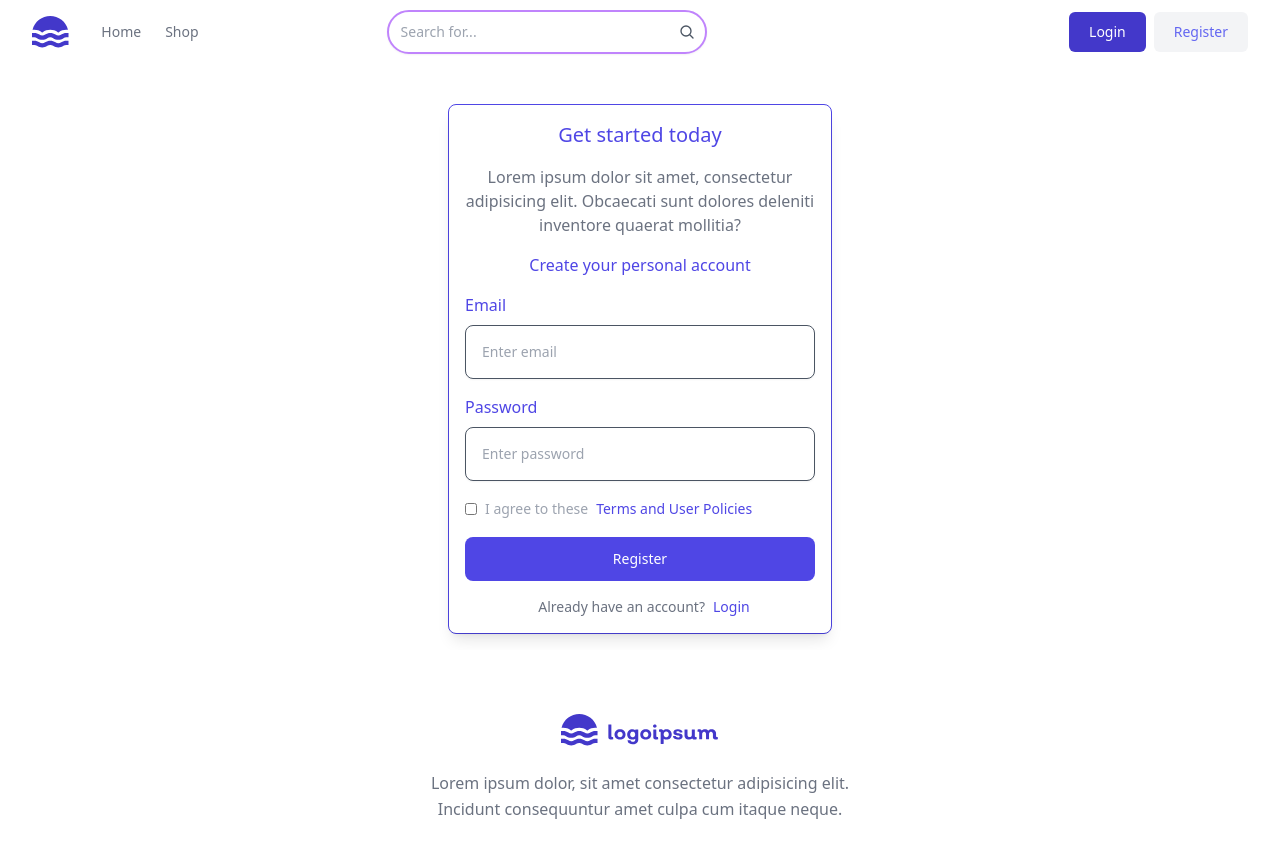
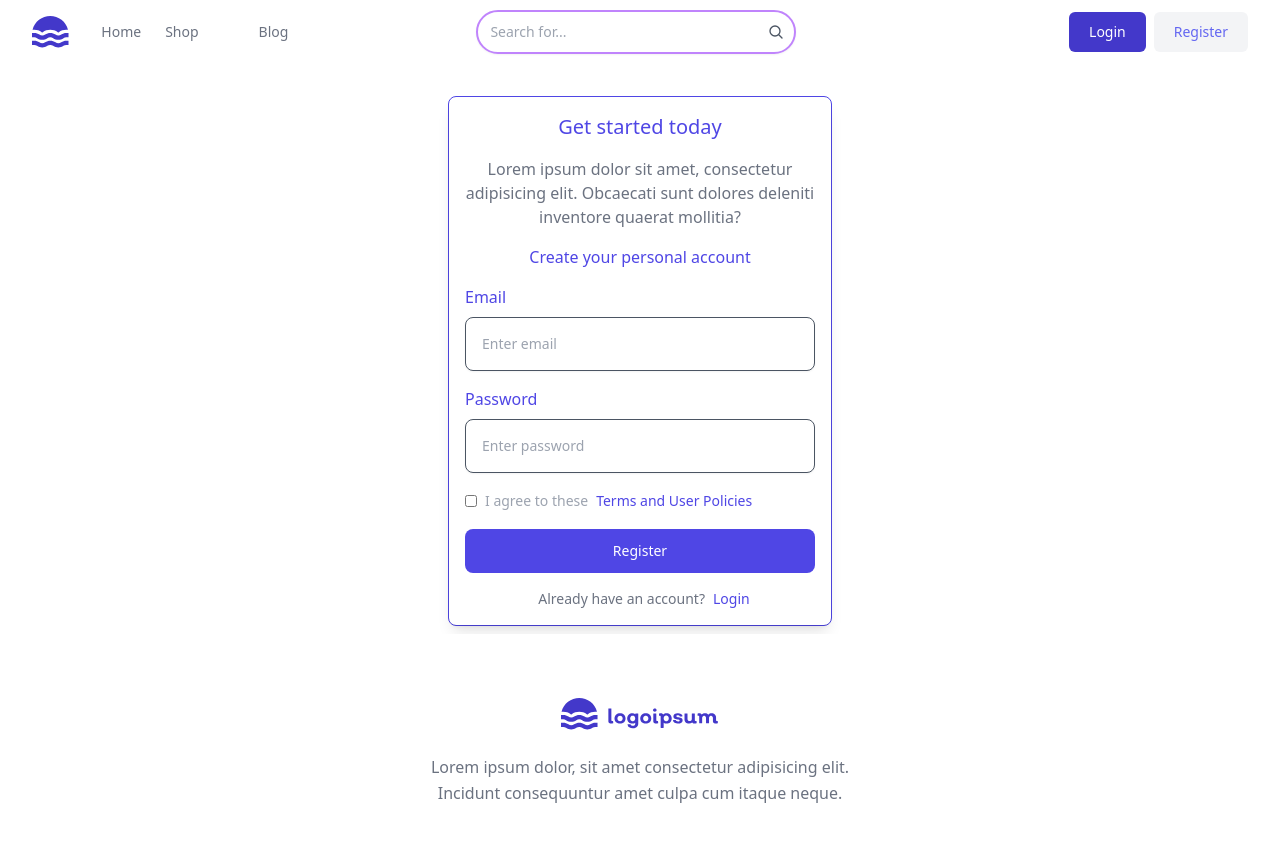
Before and after one commit to pnminh52/TypeScript_LandinPage, a React (Vite) app: page /register in a window 1280 px wide. Shown: the top 858 px of the page. Built offline with nearby package versions, Linux system fonts and the light colour scheme; data requests are answered from the project's data file.

Commit message:
UI Update

```diff
--- a/src/components/Header.tsx
+++ b/src/components/Header.tsx
@@ -1,7 +1,5 @@
-// git commit checked *new*
 import { NavLink } from 'react-router-dom'
 import Register from './../pages/Register'
-
 const Header = () => {
   return (
     <header className='bg-white'>
@@ -30,6 +28,14 @@ const Header = () => {
                   className='nav-link mr-9 text-gray-500 hover:text-indigo-700 transition-colors duration-300'
                 >
                   Shop
+                </NavLink>
+              </li>
+              <li>
+                <NavLink
+                  to='/'
+                  className='nav-link mr-9 text-gray-500 hover:text-indigo-700 transition-colors duration-300'
+                >
+                  Blog
                 </NavLink>
               </li>
               <li>
--- a/src/pages/Login.tsx
+++ b/src/pages/Login.tsx
@@ -53,7 +53,7 @@ const Login = () => {
             <div className='relative'>
               <input
                 type='email'
-                className='w-full rounded-lg border border-gray-600 p-4 pe-12 text-sm shadow-sm'
+                className='w-full rounded-lg border border-gray-600 p-4 pe-12 text-sm shadow-sm hover:opacity-70'
                 placeholder='Enter email'
                 {...register('email', { required: true })}
               />
@@ -69,7 +69,7 @@ const Login = () => {
             <div className='relative'>
               <input
                 type='password'
-                className='w-full rounded-lg border border-gray-600 p-4 pe-12 text-sm shadow-sm'
+                className='w-full rounded-lg border border-gray-600 p-4 pe-12 text-sm shadow-sm hover:opacity-70'
                 placeholder='Enter password'
                 {...register('password', { required: true, minLength: 6 })}
               />
--- a/src/pages/Register.tsx
+++ b/src/pages/Register.tsx
@@ -33,8 +33,8 @@ const Register = () => {
   }
 
   return (
-    <div className='mx-auto max-w-screen-xl px-64 py-4 sm:px-6 lg:px-8 '>
-      <div className='mx-auto max-w-sm mt-6 border rounded-lg border-indigo-600 '>
+    <div className='mx-auto max-w-screen-xl px-64 py-2 sm:px-6 lg:px-8'>
+      <div className='mx-auto max-w-sm mt-6 border rounded-lg border-indigo-600 bg-white '>
         <form onSubmit={handleSubmit(onSubmit)} className='mb-0  space-y-4 rounded-lg p-2 shadow-lg sm:p-16 lg:p-4'>
           <h1 className='text-center text-xl font-md text-indigo-600 '>Get started today</h1>
 
@@ -52,7 +52,7 @@ const Register = () => {
             <div className='relative'>
               <input
                 type='email'
-                className='w-full rounded-lg border border-gray-600 p-4 pe-12 text-sm shadow-sm'
+                className='w-full rounded-lg border border-gray-600 p-4 pe-12 text-sm shadow-sm hover:opacity-70'
                 placeholder='Enter email'
                 {...register('email', { required: true })}
               />
@@ -68,7 +68,7 @@ const Register = () => {
             <div className='relative'>
               <input
                 type='password'
-                className='w-full rounded-lg border border-gray-600 p-4 pe-12 text-sm shadow-sm'
+                className='w-full rounded-lg border border-gray-600 p-4 pe-12 text-sm shadow-sm hover:opacity-70'
                 placeholder='Enter password'
                 {...register('password', { required: true, minLength: 6 })}
               />
```
